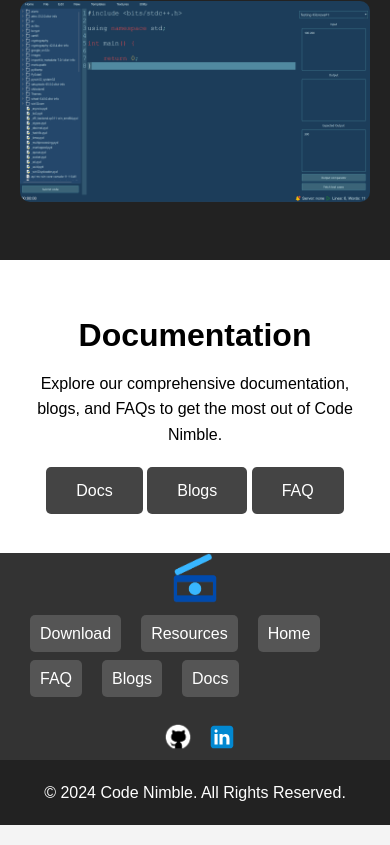
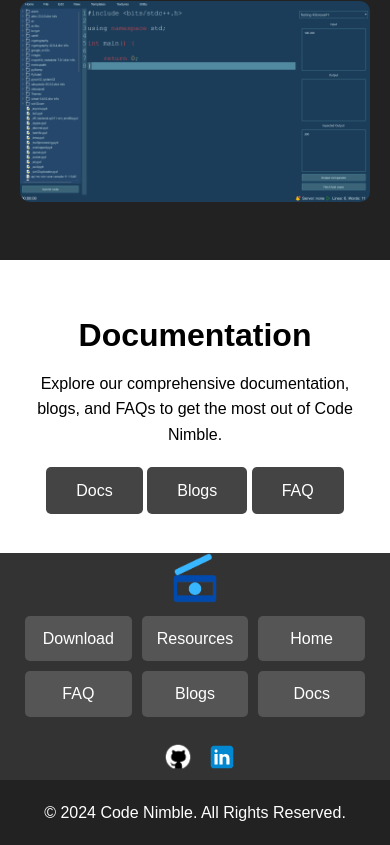
Before and after one commit to HojdaAdelin/code-nimble, a plain HTML site: page index.html in a window 390 px wide. Shown: the part 4750-5595 px from the top of the page. Drawn offline with Linux system fonts and the light colour scheme.

Commit message:
New footer for mobile

```diff
--- a/src/style.css
+++ b/src/style.css
@@ -403,18 +403,29 @@ footer {
     }
 
     .footer-links ul {
+        display: flex; /* Asigură-te că folosești flexbox */
         flex-direction: row-reverse;
-        justify-content: flex-end; /* Aliniază butoanele la dreapta */
+        justify-content: space-between; /* Spațiu uniform între elemente */
+        flex-wrap: wrap; /* Permite trecerea pe linii */
         width: 100%; /* Face nav-ul să ocupe întreaga lățime */
-        flex-wrap: wrap;
+        padding: 0; /* Elimină marginea internă */
     }
     .footer-links li {
-        margin: 10px;
+        flex: 1 1 30%; /* Permite elementelor să crească și să ocupe minimum 30% din lățime */
+        margin: 5px; /* Spațiu între elemente */
+        text-align: center; /* Center textul în fiecare element */
+    }
+    .footer-links a {
+        display: block; /* Asigură-te că linkurile sunt blocuri */
+        padding: 10px; /* Spațiu interior pentru linkuri */
+        border-radius: 5px; /* Colțuri rotunjite */
+        transition: background-color 0.3s; /* Efect de tranziție */
     }
 
     .footer-container {
+        display: flex; /* Asigură-te că folosești flexbox */
         justify-content: center;
-        flex-direction: row;
+        flex-direction: column; /* Schimbă la coloană pentru o aliniere mai bună */
         flex-wrap: wrap;
         align-items: center;
     }
```
